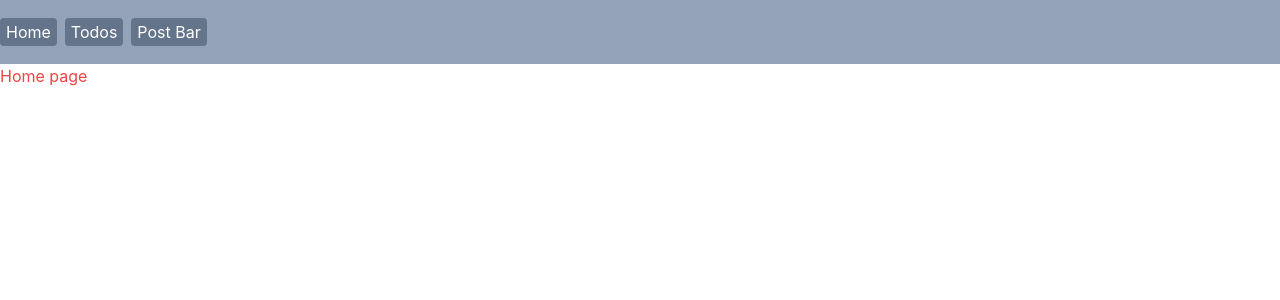
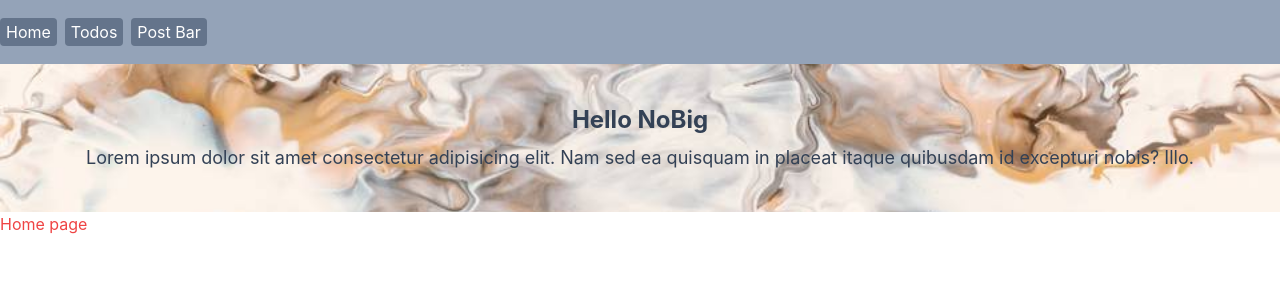
Before and after one commit to mostafizur99/nobig, a Next.js app: page / in a window 1280 px wide. Shown: the top 300 px of the page. Built offline with nearby package versions, Linux system fonts and the light colour scheme.

Commit message:
feat: banner added

```diff
--- /dev/null
+++ b/app/Banner.tsx
@@ -0,0 +1,16 @@
+import React from 'react'
+
+type Props = {}
+
+const Banner = (props: Props) => {
+    return (
+        <div className="py-10 bg-[url('/images/banner-bg.jpg')] bg-cover bg-no-repeat bg-center">
+            <div className="container mx-auto">
+                <h1 className='text-center text-slate-700 text-2xl font-bold mb-2'>Hello NoBig</h1>
+                <h1 className='text-center text-slate-700 text-lg font-normal'>Lorem ipsum dolor sit amet consectetur adipisicing elit. Nam sed ea quisquam in placeat itaque quibusdam id excepturi nobis? Illo.</h1>
+            </div>
+        </div>
+    )
+}
+
+export default Banner
--- a/app/page.tsx
+++ b/app/page.tsx
@@ -1,8 +1,10 @@
 import React from 'react'
+import Banner from './Banner'
 
 const Home = () => {
     return (
         <>
+            <Banner />
             <div className='text-red-500'>Home page</div>
         </>
     )
```
Also changed, not shown: public/images/banner-bg.jpg (added).
